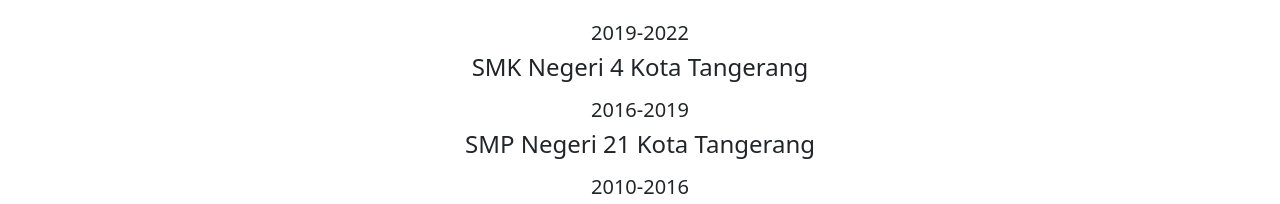
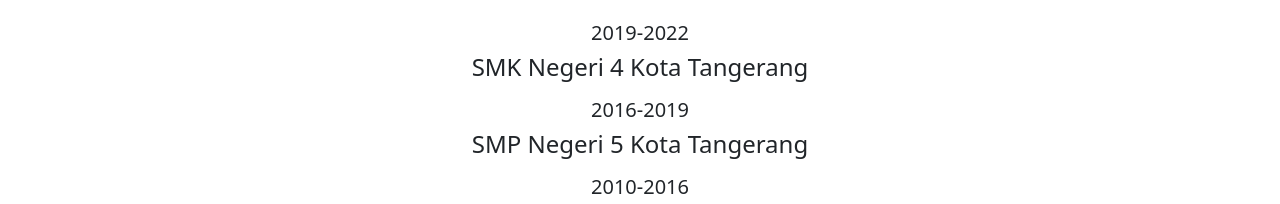
Before and after one commit to wasmann21/WASMAN-github.io, a plain HTML site: page index.html in a window 1280 px wide. Shown: the part 2162-2366 px from the top of the page. Drawn offline with nearby package versions, Linux system fonts and the light colour scheme.

Commit message:
mengubah pendidikan

```diff
--- a/index.html
+++ b/index.html
@@ -168,7 +168,7 @@
             </p>
             <p>
               <h5>2016-2019</h5>
-              <h4>SMP Negeri 21 Kota Tangerang</h4>
+              <h4>SMP Negeri 5 Kota Tangerang</h4>
             </p>
             <p>
               <h5>2010-2016</h5>
```
